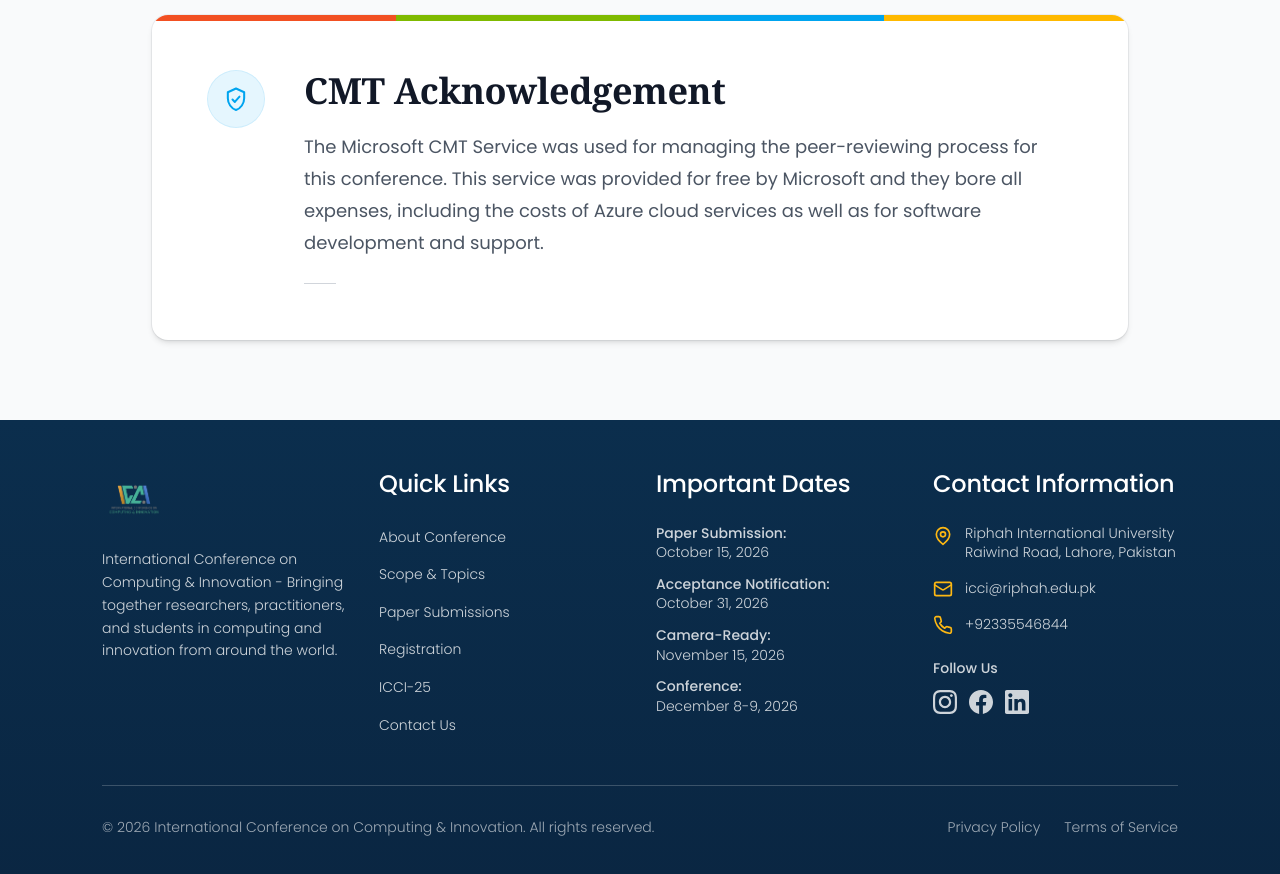
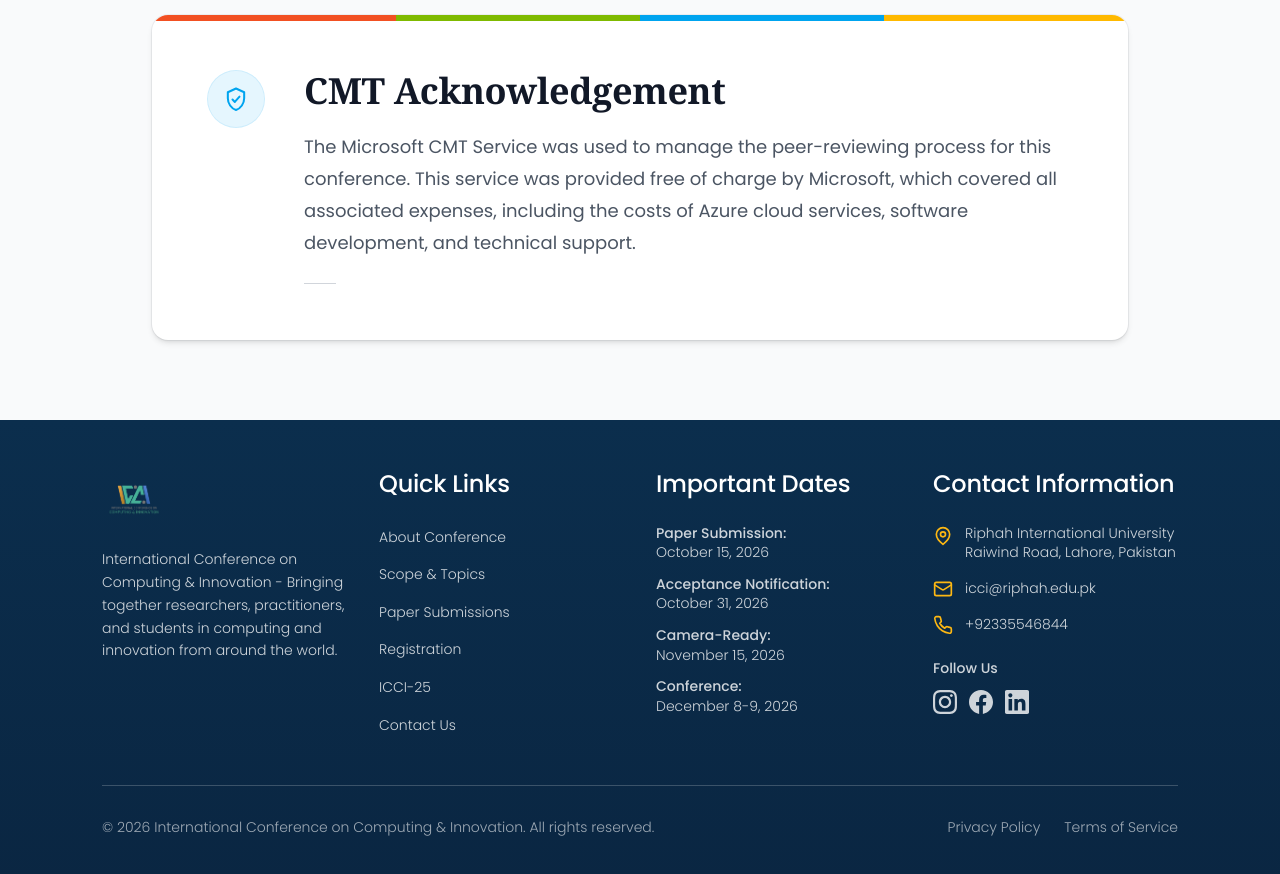
Before and after one commit to haroon147/icci-25, a React (Vite) app in the folder frontend/: page / in a window 1280 px wide. Shown: the part 4660-5534 px from the top of the page. Built offline with nearby package versions, Linux system fonts and the light colour scheme.

Commit message:
updated cmt kno

```diff
--- a/frontend/src/pages/Home.jsx
+++ b/frontend/src/pages/Home.jsx
@@ -598,9 +598,7 @@ export default function Home() {
                 </h2>
 
                 <p className="text-lg leading-8 text-gray-600">
-                  The Microsoft CMT Service was used for managing the peer-reviewing process for this conference. This
-                  service was provided for free by Microsoft and they bore all expenses, including the costs of Azure cloud services as well as for software
-                  development and support.
+                  The Microsoft CMT Service was used to manage the peer-reviewing process for this conference. This service was provided free of charge by Microsoft, which covered all associated expenses, including the costs of Azure cloud services, software development, and technical support.
                 </p>
 
                 <div className="mt-6 flex items-center gap-2 text-sm text-gray-400">
```
